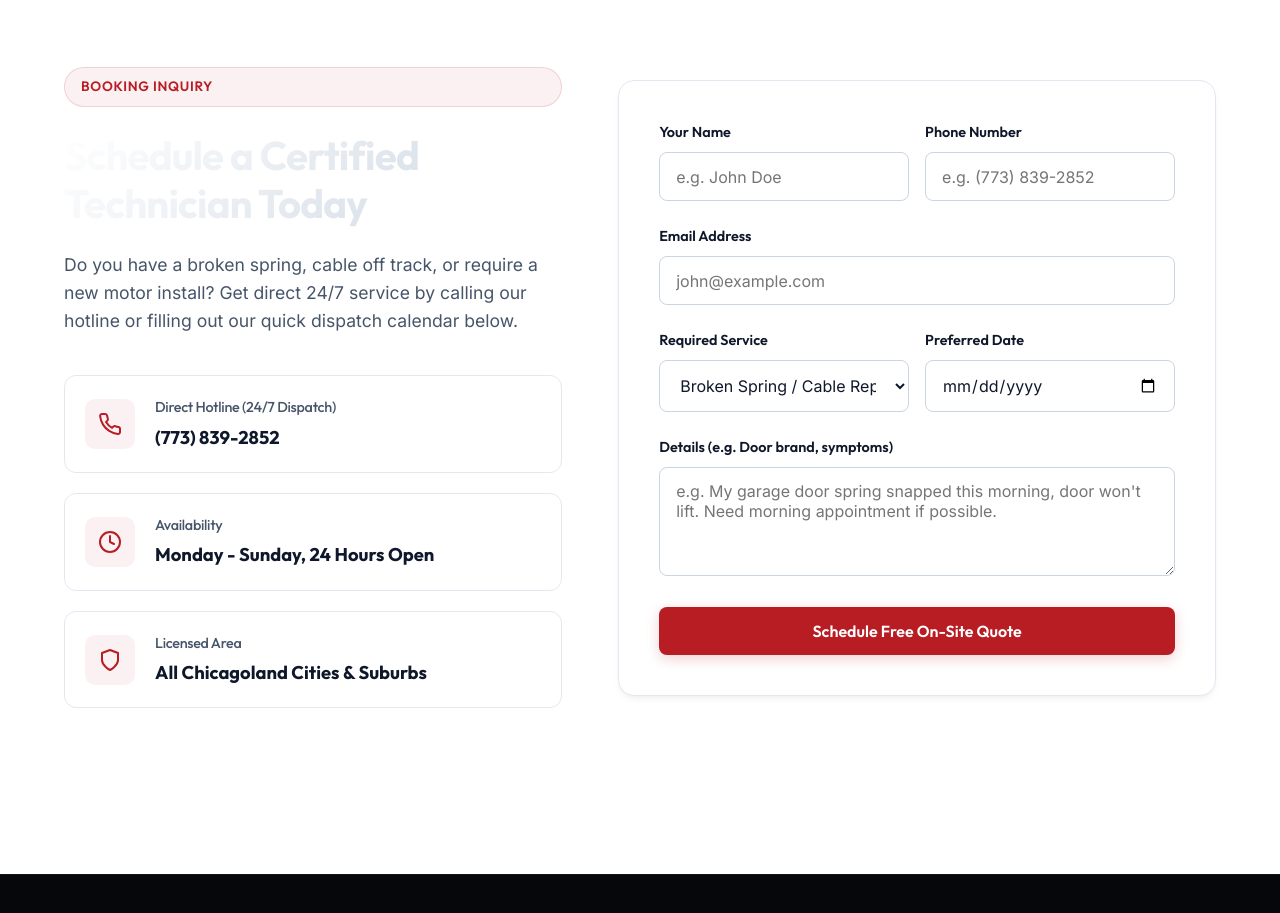
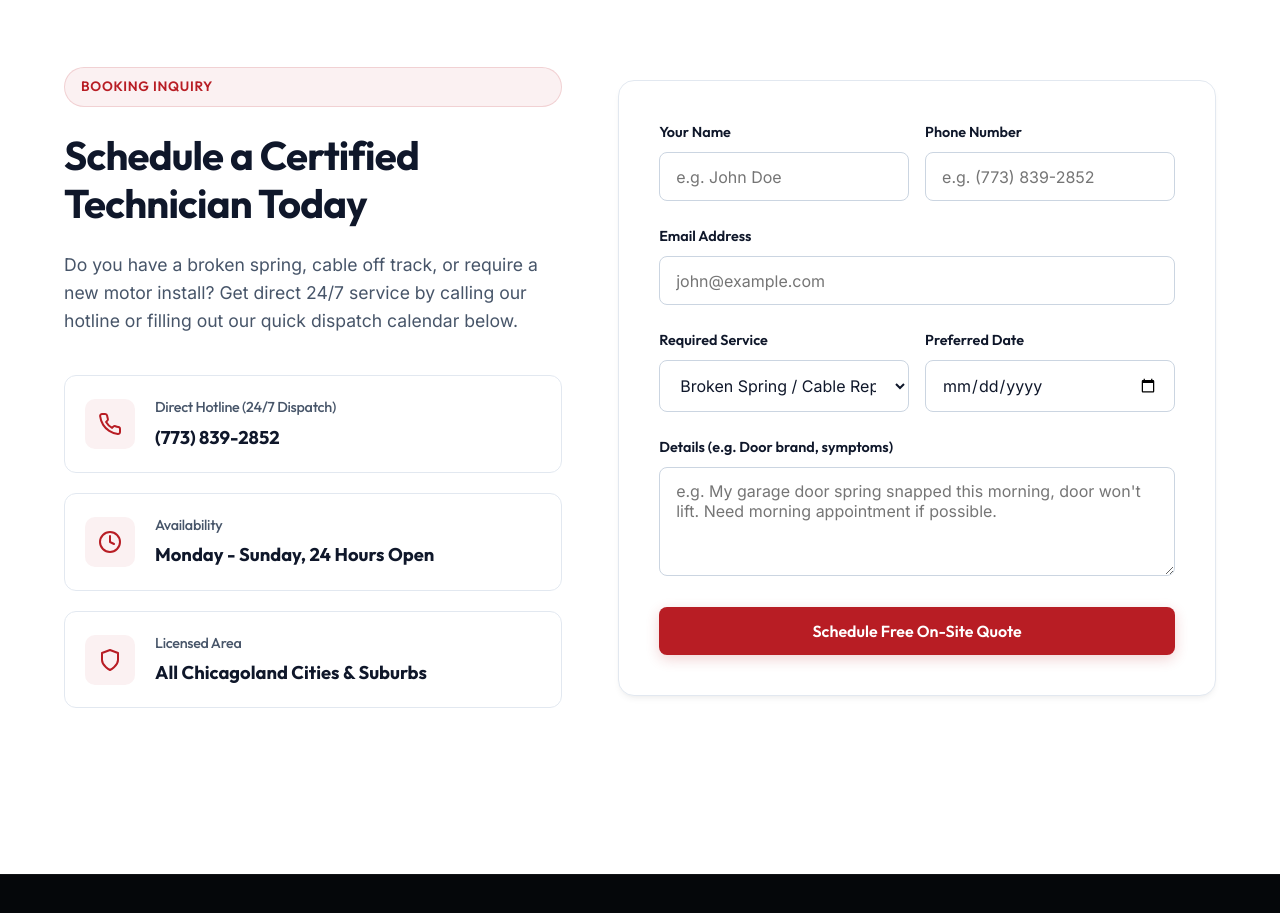
Before and after one commit to chowanza/IDO-garage, a Next.js app: page / in a window 1280 px wide. Shown: the part 4860-5773 px from the top of the page. Built offline with nearby package versions, Linux system fonts and the light colour scheme.

Commit message:
fix: change Contact title color to dark slate for light theme readability

```diff
--- a/components/Contact.module.css
+++ b/components/Contact.module.css
@@ -14,9 +14,7 @@
   font-size: 2.5rem;
   margin-top: 0.5rem;
   margin-bottom: 1.5rem;
-  background: linear-gradient(135deg, #ffffff 0%, #cbd5e1 100%);
-  -webkit-background-clip: text;
-  -webkit-text-fill-color: transparent;
+  color: var(--text-primary);
   line-height: 1.2;
 }
 
```
